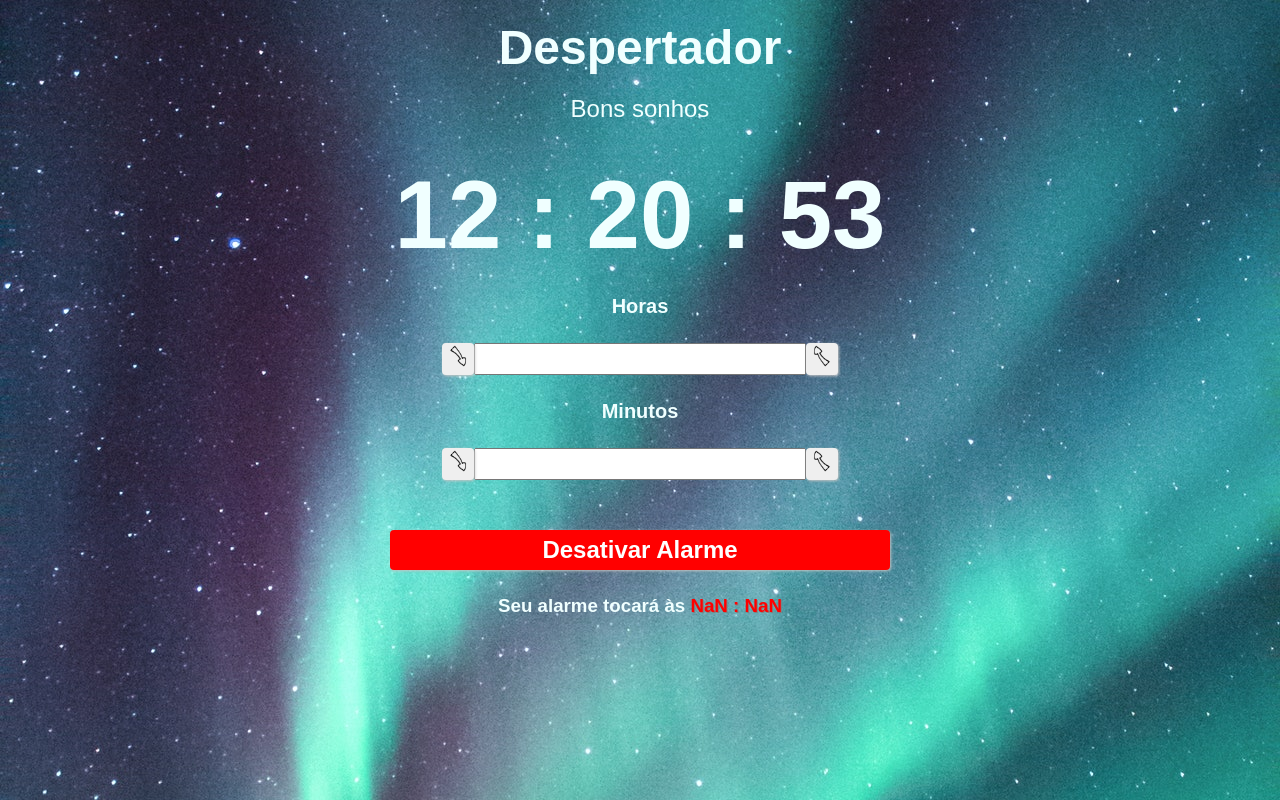
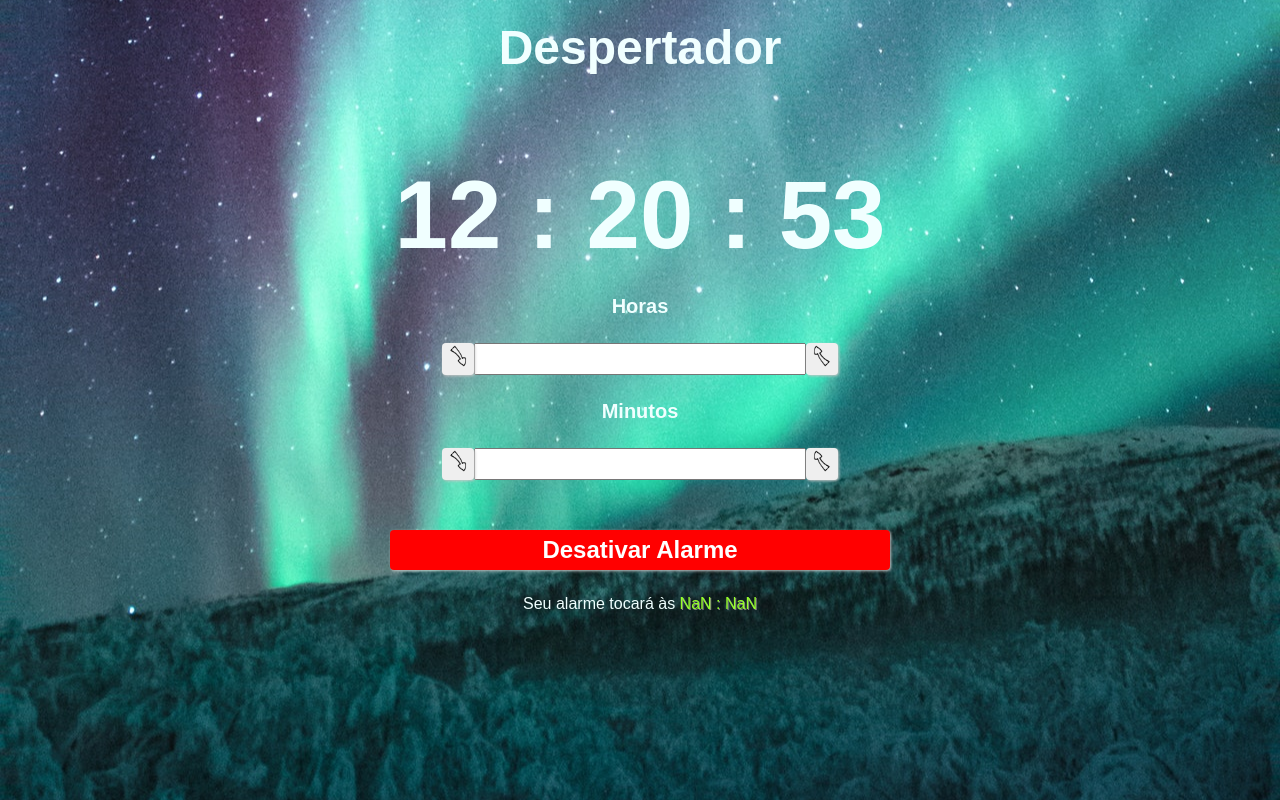
Before and after one commit to danilobserafim/Despertador, a React (Create React App) app: page / in a window 1280 px wide. Both pictures are taken after a click on the button "Ativar Alarme". Built offline with nearby package versions, Linux system fonts and the light colour scheme.

Commit message:
centralizacao de background

```diff
--- a/public/index.css
+++ b/public/index.css
@@ -1,5 +1,6 @@
 body{
     background-image: url("pexels-tobias-bjørkli-1693095.jpg");
     background-size: cover;
+    background-position: center ;
     color: azure;
 }
--- a/src/components/cabecalho.js
+++ b/src/components/cabecalho.js
@@ -5,7 +5,7 @@ function Cabecalho() {
         <header className={style.header}>
             <article>
                 <h1>Despertador</h1>
-                <p>Bons sonhos</p>
+
             </article>
         </header>
     );
--- a/src/components/despertador.js
+++ b/src/components/despertador.js
@@ -45,12 +45,6 @@ function Despertador() {
         document.getElementById('audio').pause()
         setIsActive(!isActive)
         document.getElementById('mensagem').style = "opacity:0;"
-        document.getElementById('hora').value = null
-        document.getElementById('minuto').value = null
-
-
-
-
     }
 
 
@@ -105,7 +99,7 @@ function Despertador() {
             <button onClick={() => ativarAlarme()} className={style.btnAtivo}>Ativar Alarme</button>
             :
             <button onClick={() => desativarAlarme()} className={style.btnInativo}>Desativar Alarme</button>}
-            <h3 id='mensagem'>Seu alarme tocará às <span>{horaAlarme < 10? '0' + horaAlarme : horaAlarme} : {minAlarme < 10? '0' + minAlarme : minAlarme}</span></h3>
+            <p id='mensagem'>Seu alarme tocará às <span>{horaAlarme < 10? '0' + horaAlarme : horaAlarme} : {minAlarme < 10? '0' + minAlarme : minAlarme}</span></p>
         </div>
     )
 }
--- a/src/styles/despertador.module.css
+++ b/src/styles/despertador.module.css
@@ -53,9 +53,9 @@
 .btnInativo:hover{
     background-color: rgb(221, 0, 0);
 }
-.despertador h3{opacity: 0;}
+.despertador p{opacity: 0;}
 
 .despertador span{
-    color: red;
+    color: rgb(148, 255, 41);
     text-shadow: 1px 1px gray;
 }
```
